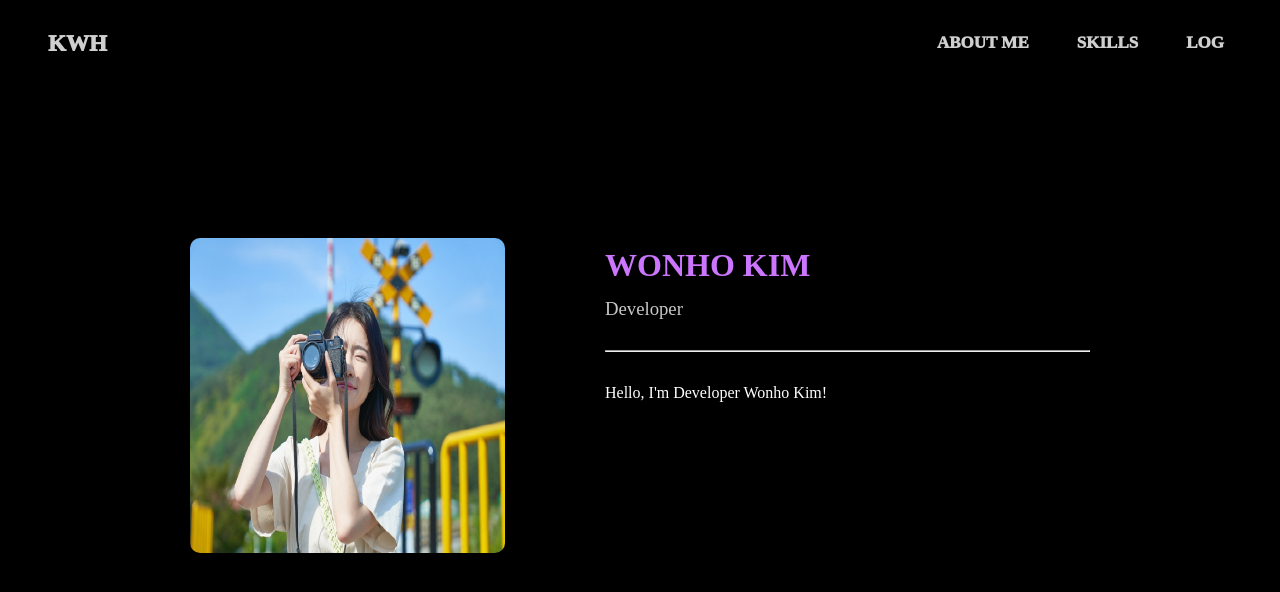
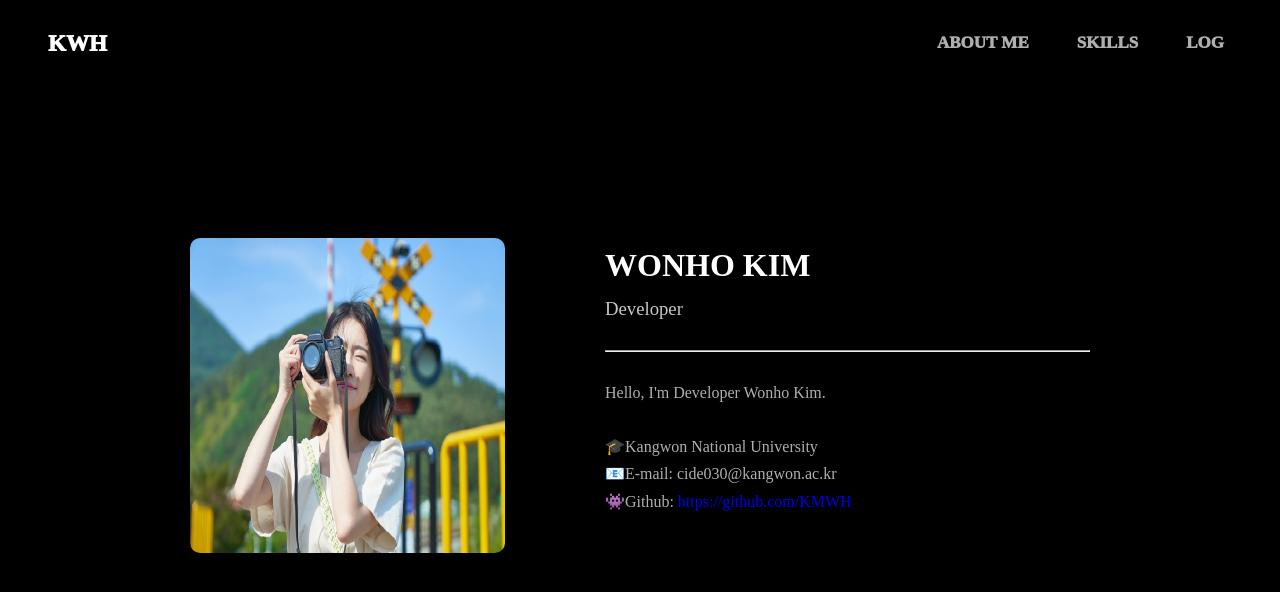
Before and after one commit to KMWH/IntroWeb, a plain HTML site: page index.html in a window 1280 px wide. Drawn offline with nearby package versions, Linux system fonts and the light colour scheme.

Commit message:
[feat] nav hover 기능 추가

```diff
--- a/index.html
+++ b/index.html
@@ -49,8 +49,16 @@
                         <h3 class="h3-title">WONHO KIM</h3>
                         <h3 class="h3-body">Developer</h3>
                         <hr style="color: gray" />
+                        <br />
+                        <p class="text">Hello, I'm Developer Wonho Kim.</p>
+                        <br />
+                        <p class="text">🎓Kangwon National University</p>
+                        <p class="text">📧E-mail: cide030@kangwon.ac.kr</p>
                         <p class="text">
-                            <br />Hello, I'm Developer Wonho Kim!
+                            👾Github:
+                            <a href="https://github.com/KMWH"
+                                >https://github.com/KMWH</a
+                            >
                         </p>
                     </div>
                 </div>
--- a/style.css
+++ b/style.css
@@ -11,9 +11,25 @@ body {
 
 a {
     text-decoration: none;
+}
+
+.navbar a {
+    color: white;
+    font-weight: 1000;
+}
+
+.navbar-nav a {
     font-size: 17px;
-    color: rgb(207, 207, 207);
+    color: rgb(175, 175, 175);
     font-weight: 1000;
+}
+
+.navbar-nav a:hover {
+    color: rgb(255, 255, 255);
+}
+
+.navbar-nav a:active {
+    color: rgb(255, 255, 255);
 }
 
 li {
@@ -83,13 +99,17 @@ img {
 .h3-title {
     font-size: 32px;
     font-weight: bold;
-    color: rgb(204, 117, 255);
+    /* color: rgb(204, 117, 255); */
 }
 
 .h3-body {
     font-weight: 400;
     color: rgb(199, 199, 199);
     margin-bottom: 25px;
+}
+
+.text {
+    color: rgb(175, 175, 175);
 }
 
 #skills-wrapper {
```
Also changed, not shown: script.js (+11 -0 lines).
